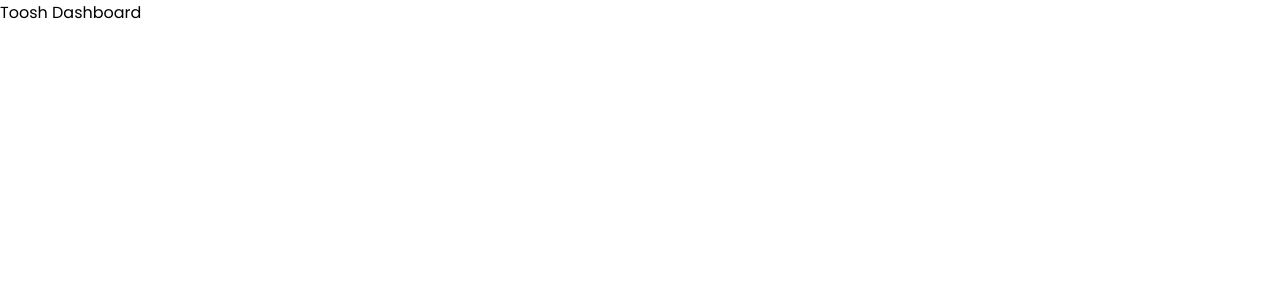
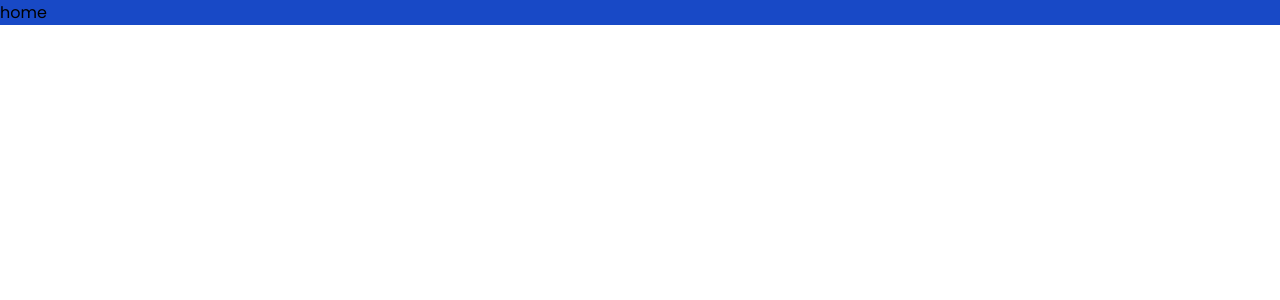
Before and after one commit to SanyaOdare/toosh-dashboard-react-app, a React (Create React App) app: page / in a window 1280 px wide. Shown: the top 300 px of the page. Built offline with nearby package versions, Linux system fonts and the light colour scheme; the HTML template or start-up script is replaced by a standard one.

Commit message:
add pages and files

```diff
--- a/src/App.js
+++ b/src/App.js
@@ -1,7 +1,9 @@
+import Home from "./pages/home/Home";
+
 function App() {
   return (
     <div className="App">
-      Toosh Dashboard
+      <Home />
     </div>
   );
 }
--- a/src/pages/home/Home.jsx
+++ b/src/pages/home/Home.jsx
@@ -1,7 +1,9 @@
+import "./home.scss"
+
 const Home = () => {
   return (
-    <div>
-
+    <div className="home">
+      home
     </div>
   )
 }
--- /dev/null
+++ b/src/pages/home/home.scss
@@ -0,0 +1,6 @@
+.home {
+  background-color: #1849C6;
+  .title {
+    color: #fff;
+  }
+}
```
Also changed, not shown: src/pages/list/List.jsx (added, +9 -0 lines), src/pages/login/Login.jsx (added, +9 -0 lines), src/pages/newpage/Newpage.jsx (added, +9 -0 lines), src/pages/singlepage/Singlepage.jsx (added, +9 -0 lines), src/pages/list/list.scss (added), src/pages/login/login.scss (added), src/pages/newpage/newpage.scss (added), src/pages/singlepage/singlepage.scss (added).
